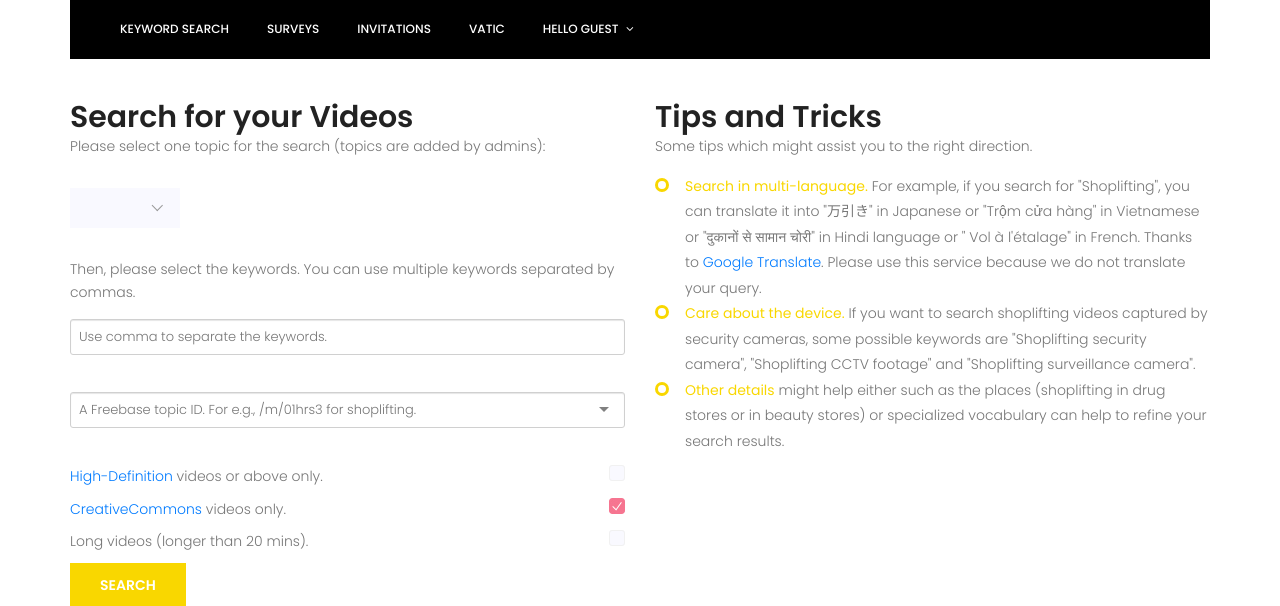
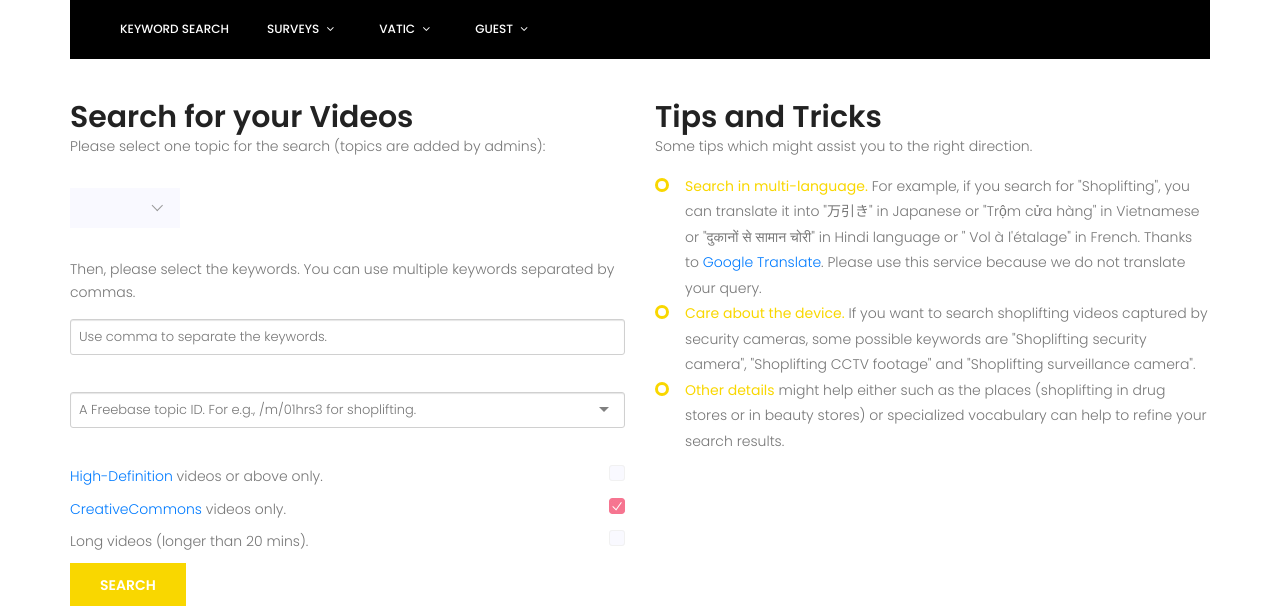
Before and after one commit to mental689/pyano, a Django app: page / in a window 1280 px wide. Shown: the part 21-627 px from the top of the page. Run offline with Django 3.2, Linux system fonts and the light colour scheme; data that the repository does not hold is empty; parts of the project's set-up code (start-up, migrations or seed data) failed here and were passed over; some libraries are stand-ins or nearby versions.

Commit message:
updated nav

```diff
--- a/pyano2/templates/pyano2/_base.html
+++ b/pyano2/templates/pyano2/_base.html
@@ -48,11 +48,22 @@
             <nav id="nav-menu-container">
                 <ul class="nav-menu">
                     <li class="menu-active"><a href="/">Keyword search</a></li>
-                    <li class="menu-active"><a href="/survey">Surveys</a></li>
-                    <li class="menu-active"><a href="/invite">Invitations</a></li>
-                    <li class="menu-active"><a href="/vatic/list">VATIC</a></li>
-                    <li class="menu-has-children"><a href="{% if user.is_authenticated %}/accounts/profile{% else %}/accounts/login{% endif %}">
-                        Hello {% if user.is_authenticated %}{{ user }}{% else %}Guest{% endif %}</a>
+                    <li class="menu-has-children"><a href="javascript:void(0);">Surveys</a>
+			<ul>
+				<li class="menu-active"><a href="/survey">Surveys</a></li>
+				<li class="menu-active"><a href="/invite">Invite workers</a></li>
+			</ul>
+		    </li>
+                    <li class="menu-has-children"><a href="javascript:void(0);">VATIC</a>
+			<ul>
+				{% if user.is_staff %}
+				<li class="menu-active"><a href="/vatic/job_applications/">Bids</a></li>
+				<li class="menu-active"><a href="/vatic/list">Jobs</a></li>
+				{% endif %}
+			</ul>
+		    </li>
+                    <li class="menu-has-children"><a href="javascript:void(0);">
+                        {% if user.is_authenticated %}{{ user }}{% else %}Guest{% endif %}</a>
                         <ul>
                             {% if user.is_authenticated %}
                                 <li class="menu-active"><a href="/accounts/profile">Profile</a>
```
